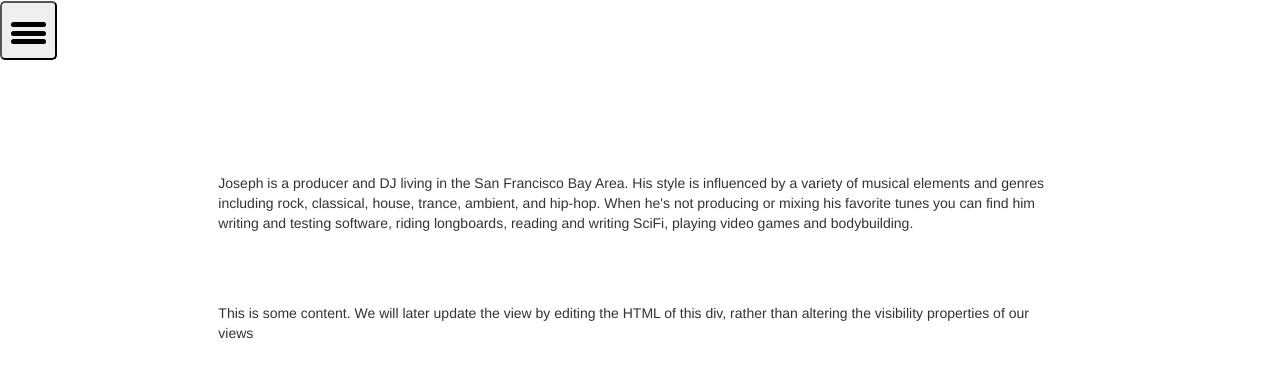
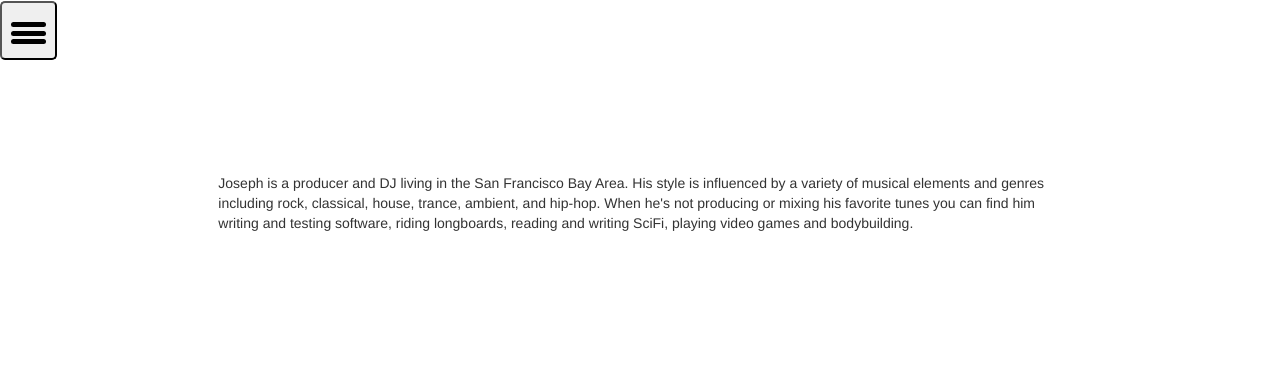
Before and after one commit to josephAnda/musicPortfolio, a plain HTML site: page index.html in a window 1280 px wide. Drawn offline with Linux system fonts and the light colour scheme.

Commit message:
revamped mvc

```diff
--- a/index.html
+++ b/index.html
@@ -36,15 +36,7 @@
 				</nav>
 			</div>
 		</div>
-		<div class="row" id="viewsRow">
-			<!--  Can we use the col-md-offset class to replace the following empty div? -->
-			<div class="col-md-8 col-md-offset-2 view-item about">
-				<p>Joseph is a producer and DJ living in the San Francisco Bay Area.  His style is influenced by a variety of musical elements and genres including rock, classical, house, trance, ambient, and hip-hop.  When he's not producing or mixing his favorite tunes you can find him writing and testing software, riding longboards, reading and writing SciFi, playing video games and bodybuilding.</p>
-			</div>
-			<div class="col-md-8 col-md-offset-2 view-item tracks">Placeholder for the 'tracks' section</div>
-			<div class="col-md-8 col-md-offset-2 view-item mixes">Placeholder for the 'mixes' section</div>
-			<div class="col-md-8 col-md-offset-2 view-item contact">I would love to hear from you!  Contact me at:</div>
-		</div>
+		<div class="row" id="viewsRow"></div>
 		<script src="js/jquery-1.3.2.min.js"></script>
 		<script src="js/script.js"></script>
 
--- a/js/script.js
+++ b/js/script.js
@@ -1,7 +1,7 @@
 //  [!!]  Determine how to control animation . . . . does the position simply reset after an element is hidden?
 //  [!!]  Use the indexOf on the class string name to compare the classes of list and view-items in your UI bindings
 //  [!!]  Clean up the code
-//  [  ]  FIX THIS DESIGN FLAW:  Currently, you are changing views by altering the visibility property of the elements.
+//  [!!]  FIX THIS DESIGN FLAW:  Currently, you are changing views by altering the visibility property of the elements.
 //  	  One issue with this (perhaps inter alia) is that the positions of the views are still affected by hidden
 //        elements (preferably we have each view occupying the same position as each other).  To fix, the view needs
 //        to have a way of recognizing the 'current view', meaning a 'current view' variable needs to be updated and
@@ -10,13 +10,15 @@
 //        or (more likely) in a JSON file that is loaded by the model object.  (probably via JSON.Stringify() or something
 //        similar.
 //		[!!]  Write a function that creates, populates, and inserts a div.
-//   	[  ]  Use that function to wire the menu item clicks to altering the html content (to reflect the current view)
+//   	[!!]  Use that function to wire the menu item clicks to altering the html content (to reflect the current view)
+//  	[!!]  Add objects to the model that encapsulate the name and text content of each view
+//		[!!]  Implement the function to replace current method of view-switching
 //  [  ]  Implement Jasmine
 //  	[  ]  Learn how to apply fixtures to implement Jasmine on scripts with DOM dependencies
 //  [  ]  Implement Angular
 //  [  ]  Add some sort of blue, animated background
 //  [!!]  Draw up the contents of every view
-//  [  ]  Ensure each view item occupies the same position when switched on
+//  [!!]  Ensure each view item occupies the same position when switched on
 //  [  ]  Use bootstrap to 'box out' all of the major menu items
 //  [  ]  Read up on error handling in Javascript
 
@@ -24,7 +26,26 @@
 	"use strict";
 
 	//  To hold any JSON or server data
-	var model = { };
+	var model = {
+		menuItems: [
+			{
+				section:  "about",
+				content:  "Joseph is a producer and DJ living in the San Francisco Bay Area. His style is influenced by a variety of musical elements and genres including rock, classical, house, trance, ambient, and hip-hop. When he's not producing or mixing his favorite tunes you can find him writing and testing software, riding longboards, reading and writing SciFi, playing video games and bodybuilding."
+			},
+			{
+				section:  "tracks",
+				content:  "Placeholder for the 'tracks' section"
+			},
+			{
+				section:  "mixes",
+				content:  "Placeholder for the 'mixes' section"
+			},
+			{
+				section:  "contact",
+				content:  "I would love to hear from you! Contact me at:"
+			}
+		]
+	};
 
 	//  Holds variables and logic pertaining to the view
 	var view = {
@@ -35,17 +56,8 @@
 			this.links = document.querySelectorAll(".navbar > li > a");
 			this.opened = false;  //  Boolean to track the toggle state of the menu
 			this.xButton = document.getElementsByClassName("x")[0];
-			this.views = document.getElementsByClassName("view-item");
-			this.aboutView = document.getElementsByClassName('about view-item')[0];
-			this.tracksView = document.getElementsByClassName('tracks view-item')[0];
-			this.mixesView = document.getElementsByClassName('mixes view-item')[0];
-			this.hireView = document.getElementsByClassName('contact view-item')[0];
-			//  Initialize views by hiding the last three and keeping the first
-			//console.log(this.tracksView);
-			this.hide(this.tracksView);
-			this.hide(this.mixesView);
-			this.hide(this.hireView);
 		},
+
 		animate: function(element) {
 			var slideDistance = 2;  //  control how far the menu item slides
 			if (!this.opened) {
@@ -70,44 +82,48 @@
 				this.opened = false;
 			}
 		},
+
 		hide: function(element) {
 			element.style.visibility = 'hidden';
 		},
+
 		show: function(element) {
 			element.style.visibility = 'visible';
 		},
+
 		//  The function below encapsulates necessary boolean logic to make the logic more readable (test first)
-		matchesIndex: function(array, element) {
-			return array.className.indexOf(element.id) != -1;
+		matchesIndex: function(object, element) {
+			return object.section.indexOf(element.id) != -1;
 		},
+
 		//  ensures only one page view is open at a time
 		toggleViews: function(array, element) {
-			$.each(array, function( index, viewItem ) {
-  				if (!view.matchesIndex(viewItem, element)) {
-  					view.hide(viewItem);
-  				} else {
-  					view.show(viewItem);
-  				}
+			$.each(array, function( index, menuItem ) {
+				if ( view.matchesIndex(menuItem, element) )  {
+					$( '#view_id' ).html( menuItem.content );
+				}
 			});
 		},
+
 		bindToToggle: function(element) {
 			element.addEventListener('click', function() {
-				view.toggleViews(view.views, element);
+				view.toggleViews(model.menuItems, element);
 			});
 		},
+
 		//  View method to dynamically create <divs> and insert content
 		createDiv: function(content, div_class, div_id) {
 			var newDiv = document.createElement( "div" );
 			$(newDiv).attr('id', div_id);
-			$(newDiv).addClass( div_class );
-			$(newDiv).addClass("col-md-8 col-md-offset-2" );
-			$( newDiv ).html( content );
+			$(newDiv).addClass("col-md-8 col-md-offset-2" + " " + div_class );
+			$(newDiv).html( content );
 			$( '#viewsRow' ).append( $(newDiv) );
 		}
 	};
 
 	//  Implements the view and retrieves data from the model
 	var controller = {
+
 		//  initialize items and necessary UI data bindings related to the view
 		init: function() {
 			view.init();
@@ -119,9 +135,10 @@
 				console.log(item.className);
 				view.bindToToggle(item);
 			});
-			view.createDiv('This is some content.  We will later update the view by editing the HTML of this div, rather than altering the visibility properties of our views', 'test_class', 'test_id');
+			view.createDiv(model.menuItems[0].content, 'view_class', 'view_id');
 
 		},
+
 		//  Originally intended to fix a bug that auto-selects all elements
 		deselectItemsIn: function(array) {
 			$.each(array, function( index, item) {
@@ -131,14 +148,4 @@
 	};
 
 	controller.init();
-
-	/*
-	var newDiv = document.createElement( "div" );
-	$(newDiv).attr('id', 'test_id');
-	$(newDiv).addClass( 'test_class' );
-	$( newDiv ).html( 'this is some content' );
-	$( '#viewsRow' ).append( $(newDiv) );
-	*/
-
-
 })();
```
